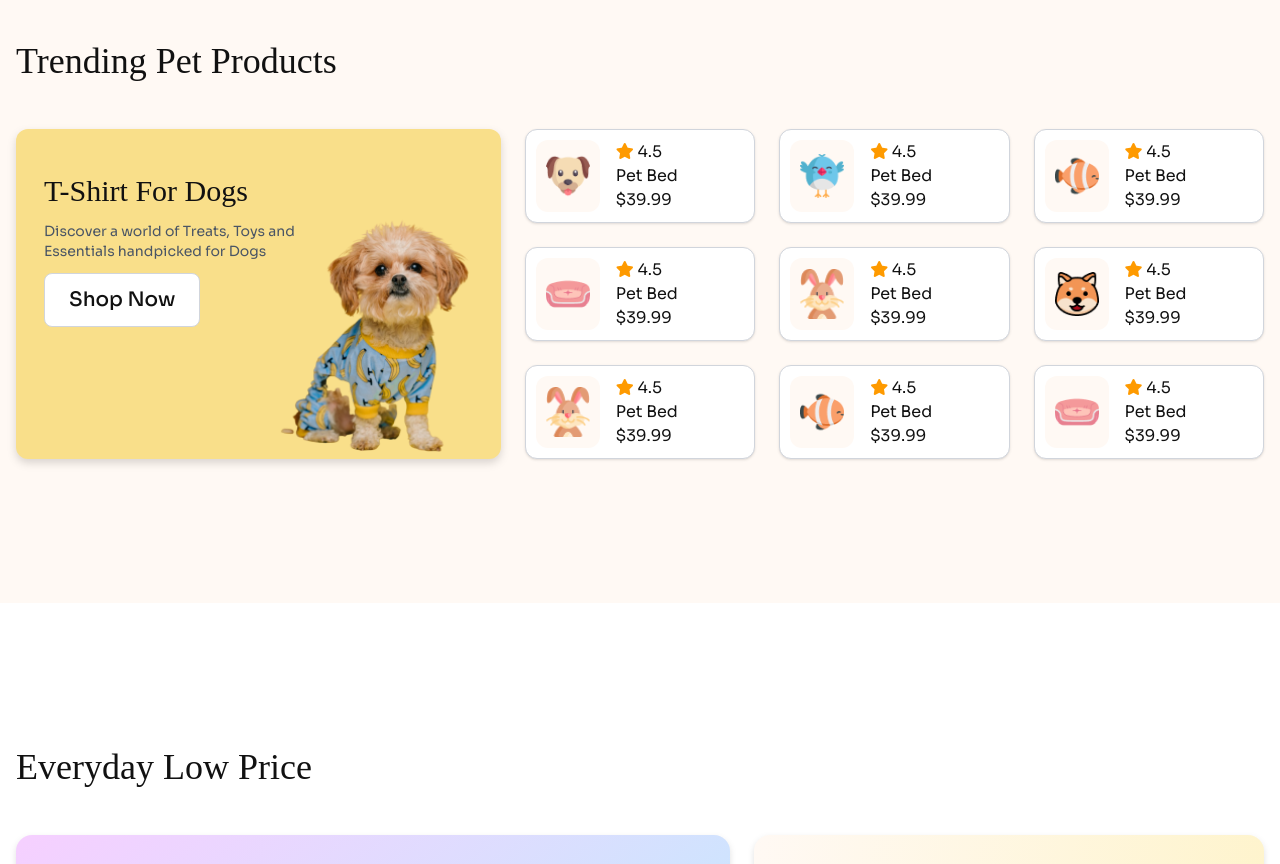
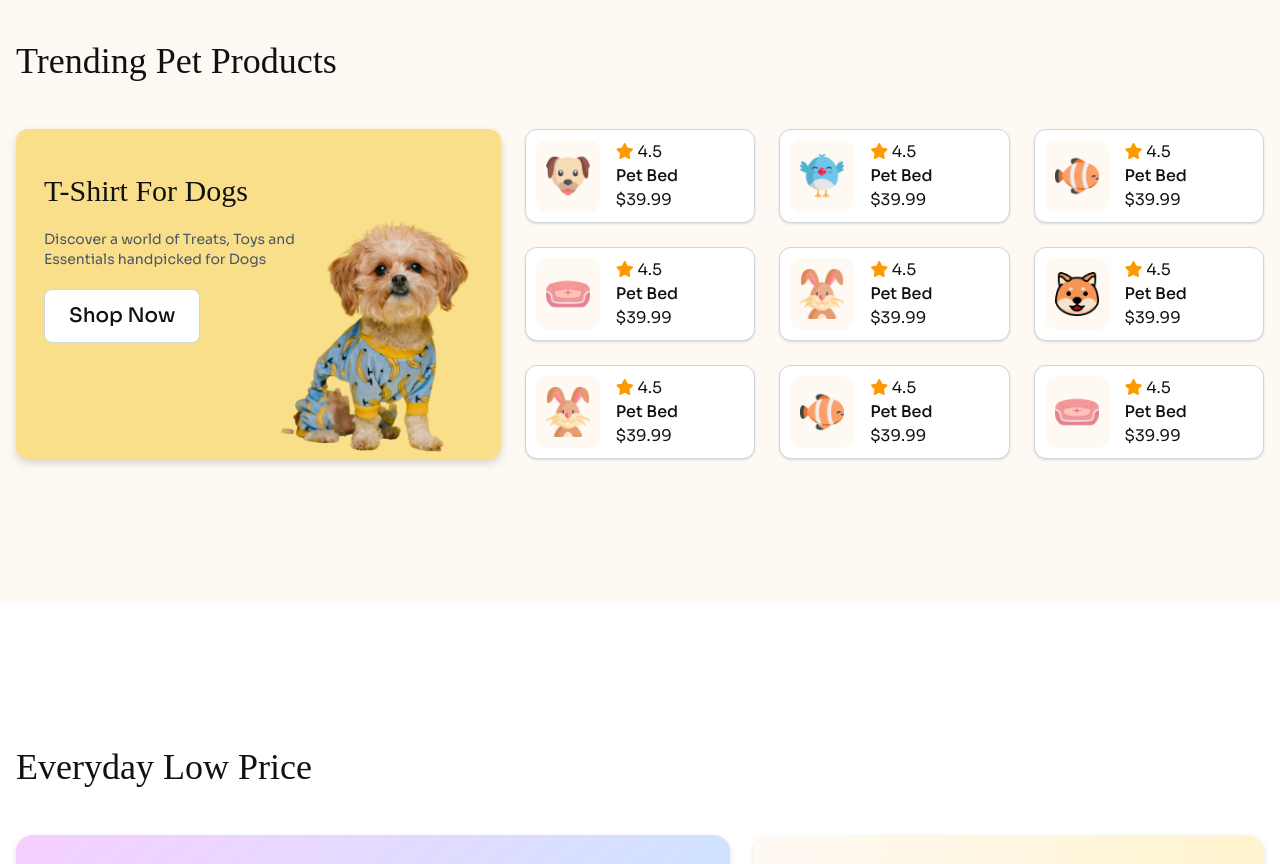
Before and after one commit to What6499/assignment-3, a website: page index.html in a window 1280 px wide. Shown: the part 1920-2784 px from the top of the page. Drawn offline with Linux system fonts and the light colour scheme; files whose address does not match are found by name; a web font is replaced by a local one.

```diff
--- a/index.html
+++ b/index.html
@@ -206,7 +206,7 @@
             <div
               class="bg-[#f9df8a] row-span-4 col-span-2 sm:col-span-3 relative h-80 rounded-xl md:row-span-3 md:col-span-2 md:h-auto md:w-auto drop-shadow-sm sm:drop-shadow-lg hover:shadow-xl transition-shadow cursor-pointer"
             >
-              <div class="px-7 py-11 flex flex-col gap-y-3">
+              <div class="px-7 py-11 flex flex-col gap-y-3 lg:gap-y-5">
                 <h1 class="font-title text-2xl lg:text-3xl">
                   T-Shirt For Dogs
                 </h1>
@@ -247,7 +247,7 @@
               <div>
                 <!-- card-texts -->
                 <h1><i class="fa-solid fa-star text-amber-500"></i> 4.5</h1>
-                <h1>Pet Bed</h1>
+                <h1 class="font-medium">Pet Bed</h1>
                 <h3>$39.99</h3>
               </div>
             </div>
@@ -268,7 +268,7 @@
               <div>
                 <!-- card-texts -->
                 <h1><i class="fa-solid fa-star text-amber-500"></i> 4.5</h1>
-                <h1>Pet Bed</h1>
+                <h1 class="font-medium">Pet Bed</h1>
                 <h3>$39.99</h3>
               </div>
             </div>
@@ -289,7 +289,7 @@
               <div>
                 <!-- card-texts -->
                 <h1><i class="fa-solid fa-star text-amber-500"></i> 4.5</h1>
-                <h1>Pet Bed</h1>
+                <h1 class="font-medium">Pet Bed</h1>
                 <h3>$39.99</h3>
               </div>
             </div>
@@ -310,7 +310,7 @@
               <div>
                 <!-- card-texts -->
                 <h1><i class="fa-solid fa-star text-amber-500"></i> 4.5</h1>
-                <h1>Pet Bed</h1>
+                <h1 class="font-medium">Pet Bed</h1>
                 <h3>$39.99</h3>
               </div>
             </div>
@@ -331,7 +331,7 @@
               <div>
                 <!-- card-texts -->
                 <h1><i class="fa-solid fa-star text-amber-500"></i> 4.5</h1>
-                <h1>Pet Bed</h1>
+                <h1 class="font-medium">Pet Bed</h1>
                 <h3>$39.99</h3>
               </div>
             </div>
@@ -352,7 +352,7 @@
               <div>
                 <!-- card-texts -->
                 <h1><i class="fa-solid fa-star text-amber-500"></i> 4.5</h1>
-                <h1>Pet Bed</h1>
+                <h1 class="font-medium">Pet Bed</h1>
                 <h3>$39.99</h3>
               </div>
             </div>
@@ -373,7 +373,7 @@
               <div>
                 <!-- card-texts -->
                 <h1><i class="fa-solid fa-star text-amber-500"></i> 4.5</h1>
-                <h1>Pet Bed</h1>
+                <h1 class="font-medium">Pet Bed</h1>
                 <h3>$39.99</h3>
               </div>
             </div>
@@ -394,7 +394,7 @@
               <div>
                 <!-- card-texts -->
                 <h1><i class="fa-solid fa-star text-amber-500"></i> 4.5</h1>
-                <h1>Pet Bed</h1>
+                <h1 class="font-medium">Pet Bed</h1>
                 <h3>$39.99</h3>
               </div>
             </div>
@@ -415,7 +415,7 @@
               <div>
                 <!-- card-texts -->
                 <h1><i class="fa-solid fa-star text-amber-500"></i> 4.5</h1>
-                <h1>Pet Bed</h1>
+                <h1 class="font-medium">Pet Bed</h1>
                 <h3>$39.99</h3>
               </div>
             </div>
```
Also changed, not shown: src/output.css.
